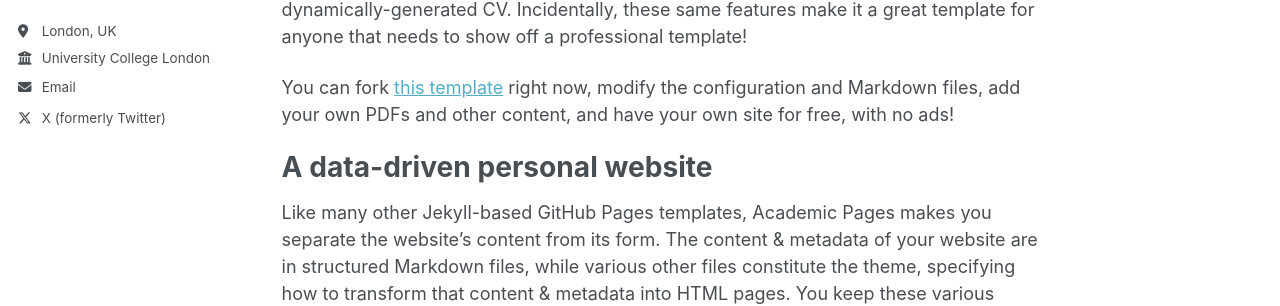
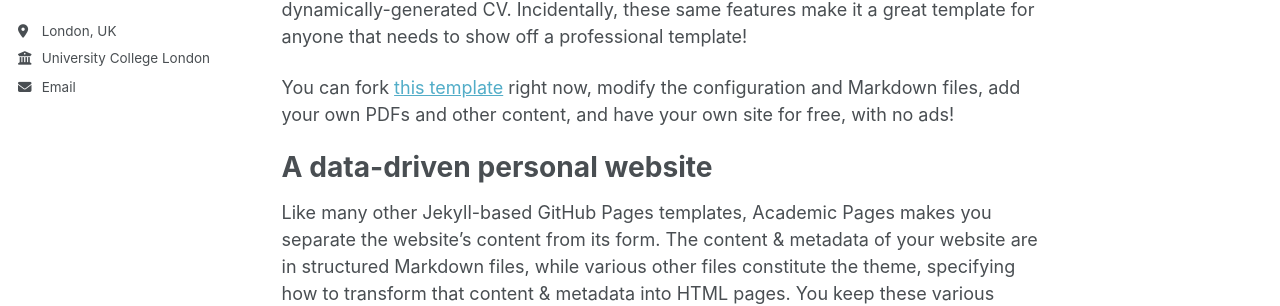
Before and after one commit to suesyl/suesyl.github.io, a Jekyll site: the page built from _pages/about.md, in a window 1280 px wide. Shown: the part 335-641 px from the top of the page. Built offline with Jekyll 4.4.1, drawn with Linux system fonts in a browser that asks for light colours; a script that is not in the unit is left out.

Commit message:
Update _config.yml

```diff
--- a/_config.yml
+++ b/_config.yml
@@ -59,7 +59,7 @@ author:
 #  lastfm           : # Username
 #  linkedin         : # Username
 #  tumblr           : # Username
-  twitter          : "@yilinsusue"
+#  twitter          : "@yilinsusue"
 #  vine             : # Username
 #  weibo            : # Username
 #  wikipedia        : # Username
```
